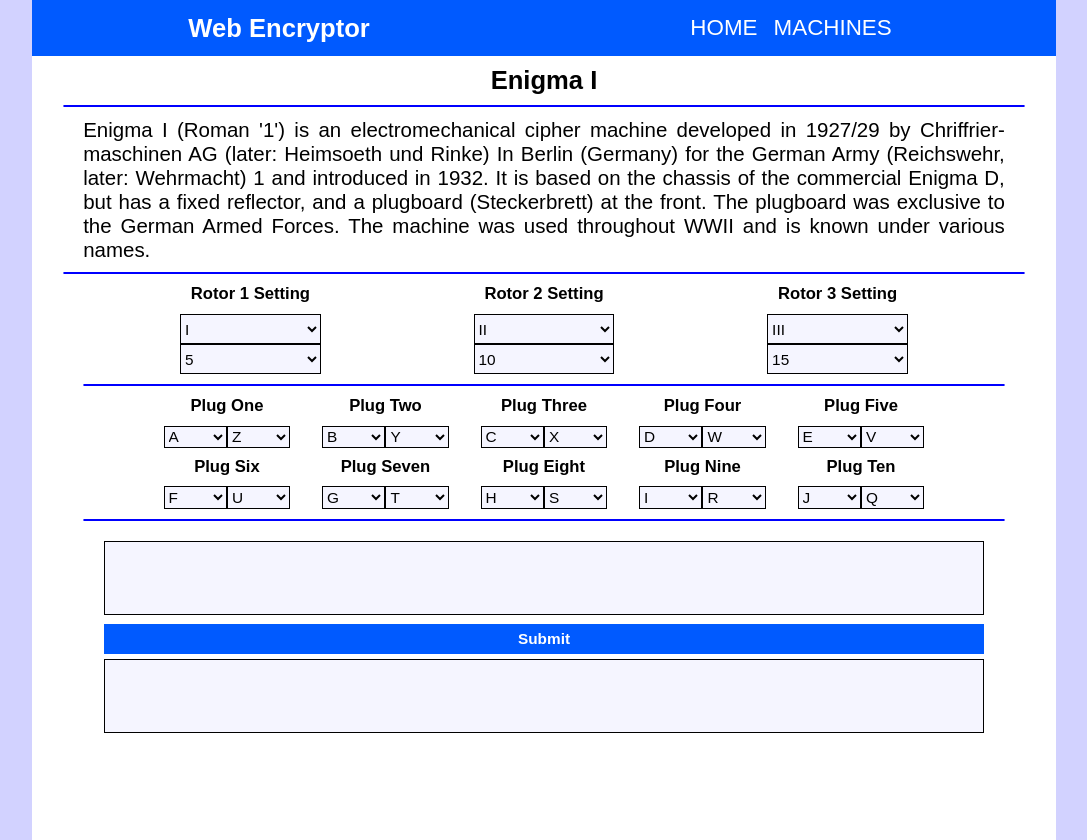
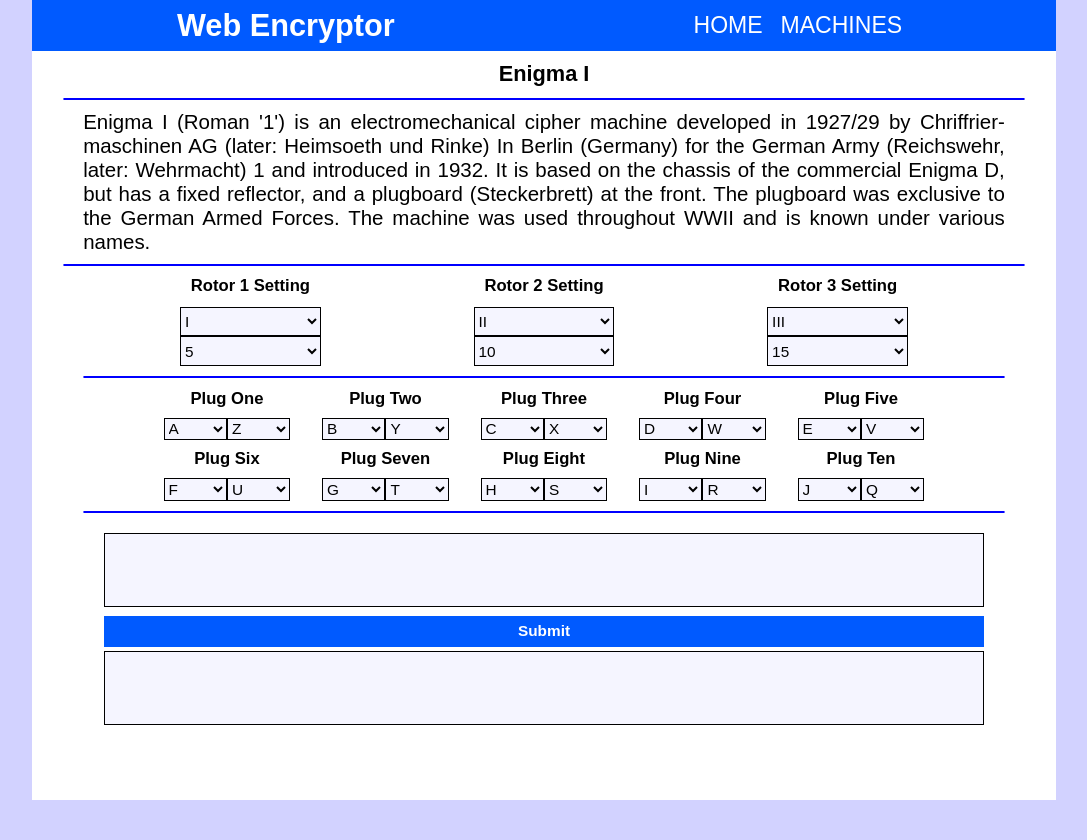
Before and after one commit to GabrielIDSM/Web-Encryptor, a React (Create React App) app: page /enigmaone in a window 1280 px wide. Shown: the whole page, without its empty margins (96-1183 px from the left). After the commit the page ends 800 px from the top, so only its background shows below. Built offline with nearby package versions, Linux system fonts and the light colour scheme.

Commit message:
Navbar refactor

```diff
--- a/src/App.css
+++ b/src/App.css
@@ -1,6 +1,6 @@
 .Home{
   width: 80%;
-  min-height: 100%;
+  min-height: 100vh;
   position: absolute;
   left: 10%;
   background-color: rgb(0, 0, 85);
@@ -78,7 +78,7 @@
   margin-left: 3%;
   margin-right: 3%;
   font-weight: bolder;
-  font-size: 2vw;
+  font-size: 1.7vw;
   padding-top: 1%;
   padding-bottom: 1%;
   text-align: center;
@@ -86,7 +86,7 @@
 
 .EnigmaModelTypeOne{
   width: 80%;
-  min-height: 105%;
+  min-height: 100vh;
   background-color: rgb(255, 255, 255);
   position: absolute;
   left: 10%;
@@ -94,7 +94,7 @@
 
 .EnigmaModelTypeTwo{
   width: 80%;
-  min-height: 105%;
+  min-height: 100vh;
   background-color: rgb(255, 255, 255);
   position: absolute;
   left: 10%;
@@ -102,7 +102,7 @@
 
 .EnigmaModelTypeThree{
   width: 80%;
-  min-height: 105%;
+  min-height: 100vh;
   background-color: rgb(255, 255, 255);
   position: absolute;
   left: 10%;
@@ -110,7 +110,7 @@
 
 .EnigmaModelTypeFour{
   width: 80%;
-  min-height: 105%;
+  min-height: 100vh;
   background-color: rgb(255, 255, 255);
   position: absolute;
   left: 10%;
--- a/src/Navbar.css
+++ b/src/Navbar.css
@@ -1,7 +1,7 @@
 .Navbar{
     color: rgb(255, 255, 255);
     background-color: rgb(0, 90, 255);
-    height: 7vh;
+    height: 4vw;
     width: 100%;
     display: flex;
     justify-content: space-around;
@@ -12,7 +12,7 @@
     width: fit-content;
     list-style: none;
     font-family: Arial, Helvetica, sans-serif;
-    font-size: 2.8vh;
+    font-size: 1.8vw;
     display: flex;
     justify-content: space-around;
   }
@@ -23,17 +23,17 @@
 
   .links li{
     display: block;
-    padding: 1vh;
+    padding: 0.7vw;
   }
 
   .Title{
     font-family: Arial, Helvetica, sans-serif;
-    font-size: 3.2vh;
+    font-size: 2.4vw;
   }
 
   .links li ul{
-    padding: 0.2vh;
-    font-size: 2vh;
+    padding: 0.4vh;
+    font-size: 1.4vw;
     font-weight: bolder;
     position: absolute;
     min-width: max-content;
```
